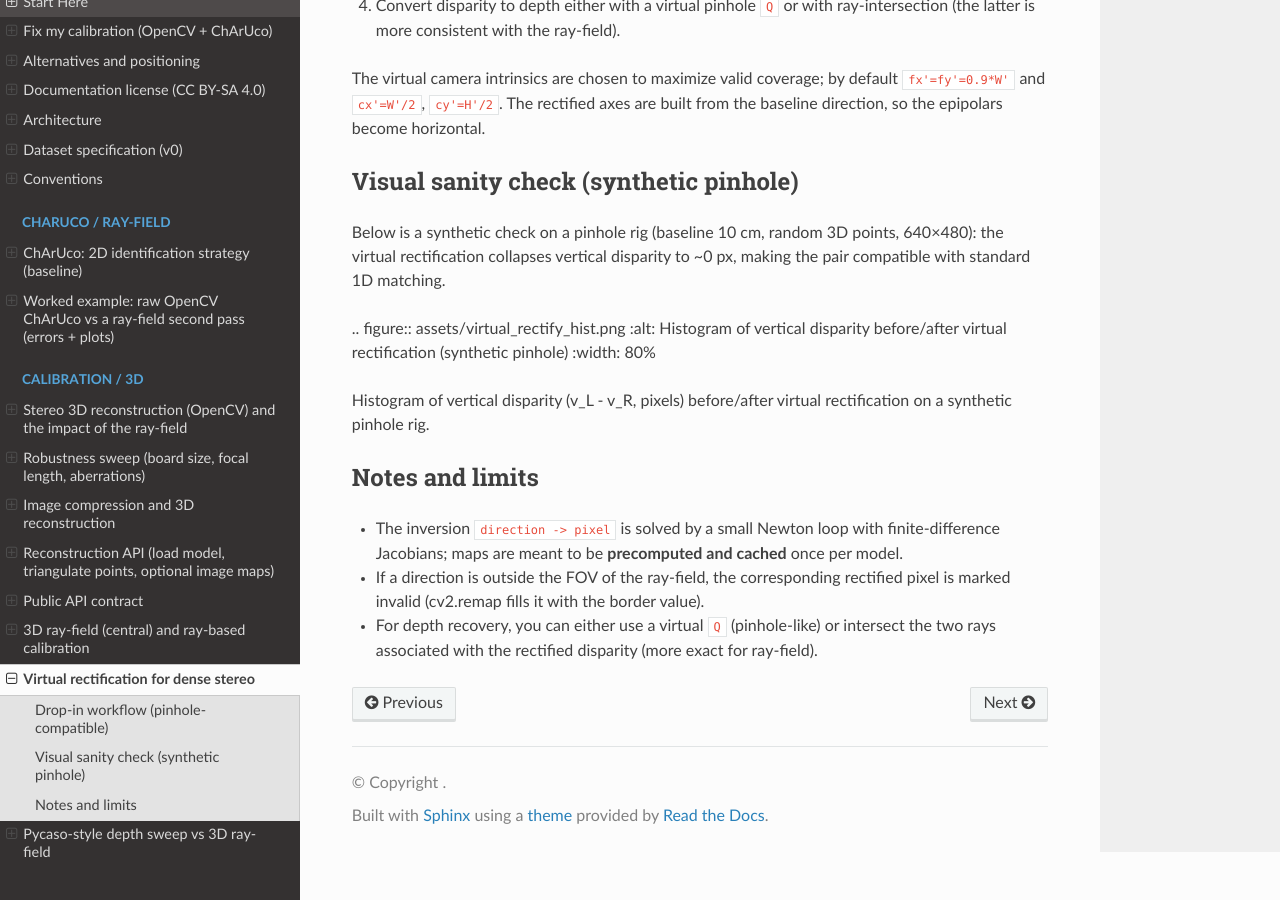
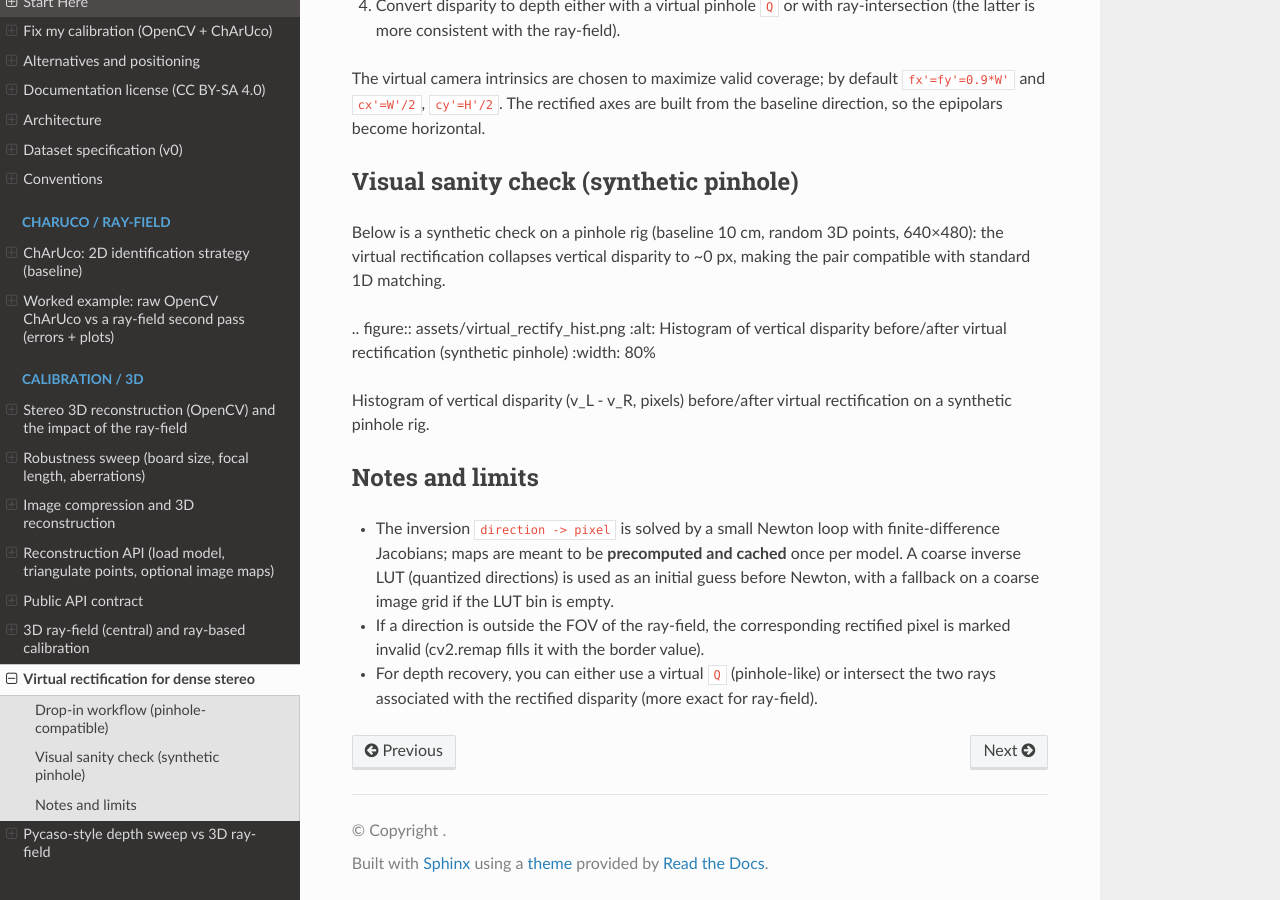
Before and after one commit to jeffwitz/StereoComplex, a Sphinx documentation site: the page built from docs/RAYFIELD_VIRTUAL_RECTIFY.md, in a window 1280 px wide and 900 px high, scrolled down 635 px. Built offline with Sphinx 7.4.7 and the Read the Docs theme 3.1.0, drawn with Linux system fonts in a browser that asks for light colours.

Commit message:
docs: mention LUT+Newton inversion for virtual rectification

```diff
--- a/docs/RAYFIELD_VIRTUAL_RECTIFY.md
+++ b/docs/RAYFIELD_VIRTUAL_RECTIFY.md
@@ -44,7 +44,9 @@ with standard 1D matching.
 ## Notes and limits
 
 - The inversion `direction -> pixel` is solved by a small Newton loop with finite-difference
-  Jacobians; maps are meant to be **precomputed and cached** once per model.
+  Jacobians; maps are meant to be **precomputed and cached** once per model. A coarse inverse LUT
+  (quantized directions) is used as an initial guess before Newton, with a fallback on a coarse
+  image grid if the LUT bin is empty.
 - If a direction is outside the FOV of the ray-field, the corresponding rectified pixel is
   marked invalid (cv2.remap fills it with the border value).
 - For depth recovery, you can either use a virtual `Q` (pinhole-like) or intersect the two
```
